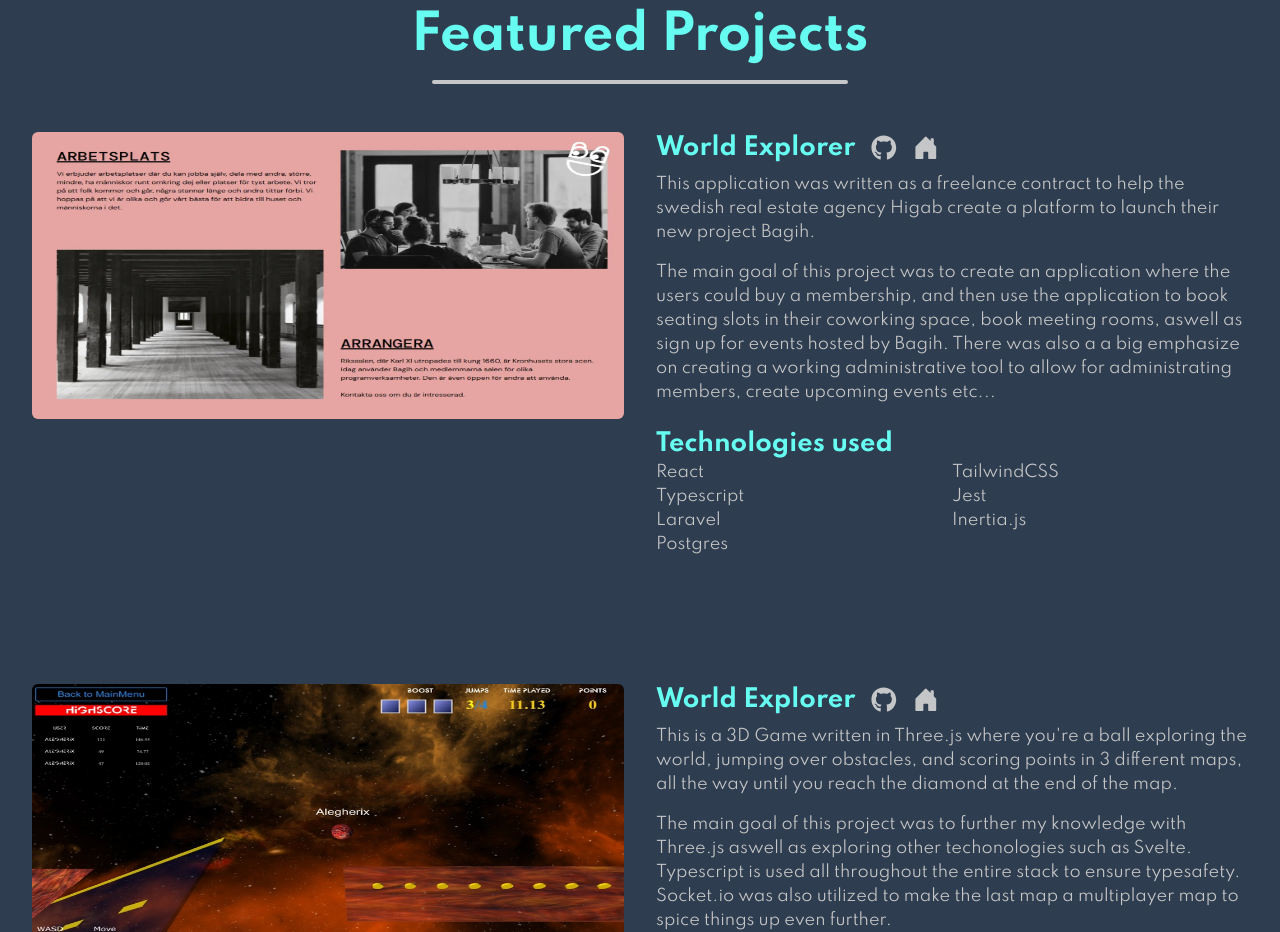
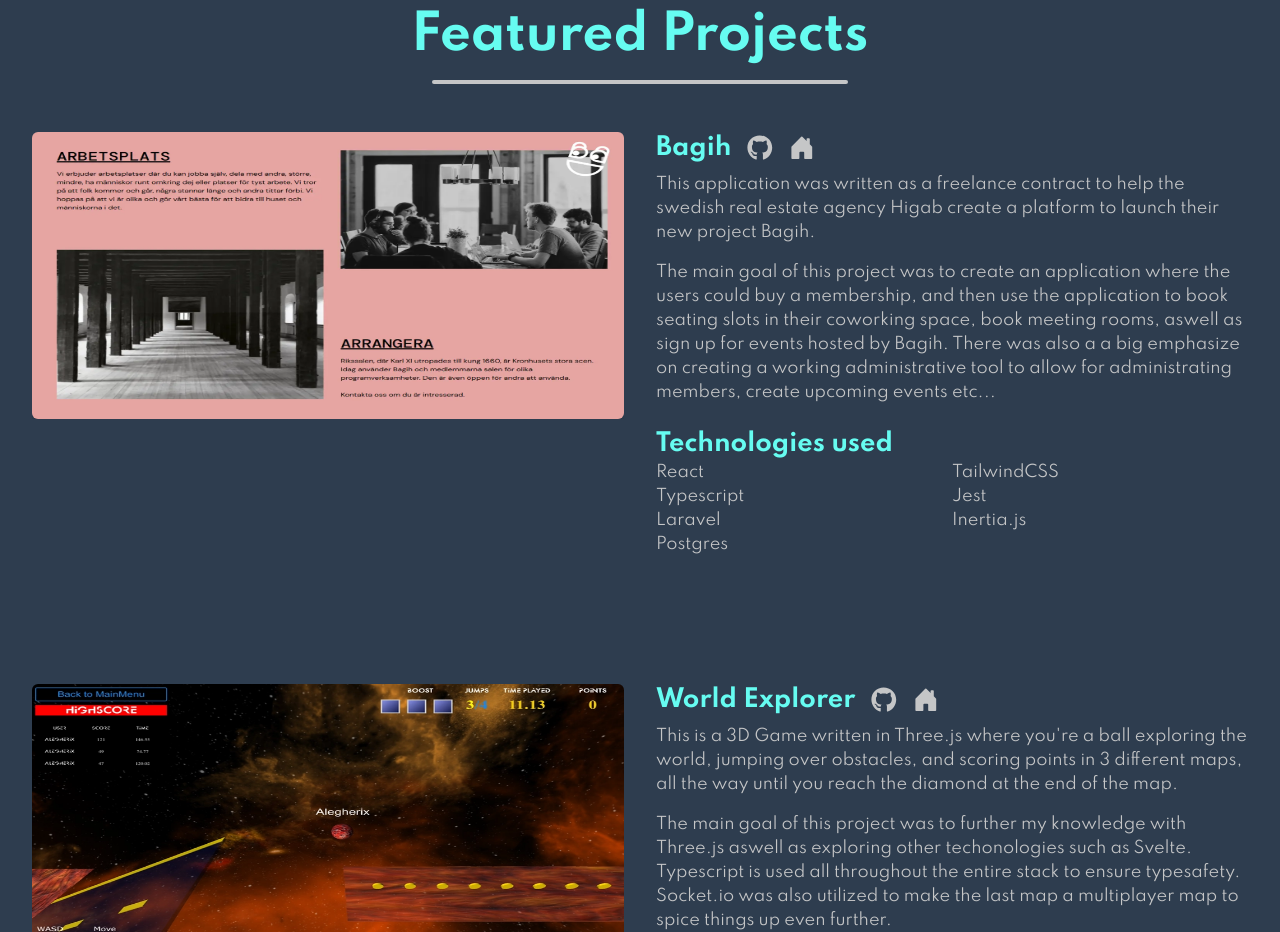
Before and after one commit to Alegherix/Next_Portfolio, a Next.js app: page / in a window 1280 px wide. Shown: the part 1940-2872 px from the top of the page. Built offline with nearby package versions, Linux system fonts and the light colour scheme.

Commit message:
updated texts and alt text

```diff
--- a/components/Portfolio.tsx
+++ b/components/Portfolio.tsx
@@ -16,9 +16,9 @@
             <Project
               description="This application was written as a freelance contract to help the swedish real estate agency Higab create a platform to launch their new project Bagih."
               vision="The main goal of this project was to create an application where the users could buy a membership, and then use the application to book seating slots in their coworking space, book meeting rooms, aswell as sign up for events hosted by Bagih. There was also a a big emphasize on creating a working administrative tool to allow for administrating members, create upcoming events etc..."
-              name="World Explorer"
+              name="Bagih"
               img="/Bagih.webp"
-              alt="Example image of a project"
+              alt="Bagih project"
               technologies={[
                 'React',
                 'TailwindCSS',
@@ -56,7 +56,7 @@
               vision="The main goal was to make it easy to find your location of wherever you are, easily add the kind of forage you found, aswell as optionally adding images of the location for future reference, everything persisted in the cloud."
               name="Forager"
               img="/forager2.webp"
-              alt="Example image of a project"
+              alt="Forager application"
               technologies={[
                 'React',
                 'TailwindCSS',
@@ -89,31 +89,11 @@
               github="https://github.com/Alegherix/wuip"
               href="https://wuip.vercel.app"
             />
-            {/* <Project
-              description="This is a project for being able to safely create an account, add houses to a map, and persist it for other people to see."
-              vision="The main idea behind this project was to get a deeper understanding of implementing Firebase Authentication aswell as persisting data with a GraphQL backed API."
-              name="House Finder"
-              img="/House.webp"
-              alt="Example image of a project"
-              technologies={[
-                'Next.js',
-                'TailwindCSS',
-                'Typescript',
-                'TypeGraphQL',
-                'Apollo',
-                'Prisma',
-                'Firebase Authentication',
-                'Mapbox',
-                'Cloudinary',
-              ]}
-              github="https://github.com/Alegherix/house_project"
-            /> */}
-
             <Project
               description="This was my first serious attempt at a portfolio written entirely in Gatsby. This Project leverages Static Site Generation to reduce loadtimes and improve Search Engine Optimization."
               name="Gatsby Portfolio"
               img="/gatsby.webp"
-              alt="Example image of a project"
+              alt="Image of my first portfolio"
               technologies={[
                 'Gatsby',
                 'GraphQL',
@@ -130,7 +110,7 @@
               description="This was a School project made at Yrgo, to create a landing page for a fictional release of a new electric vehicle."
               name="Electric"
               img="/blueTerra.webp"
-              alt="Example image of a project"
+              alt="First school project"
               technologies={['HTML', 'CSS', 'Javascript', 'GSAP', 'Barba.js']}
               github="https://github.com/Alegherix/ElectricCar"
               href="https://yrgoelectric.netlify.app"
```
